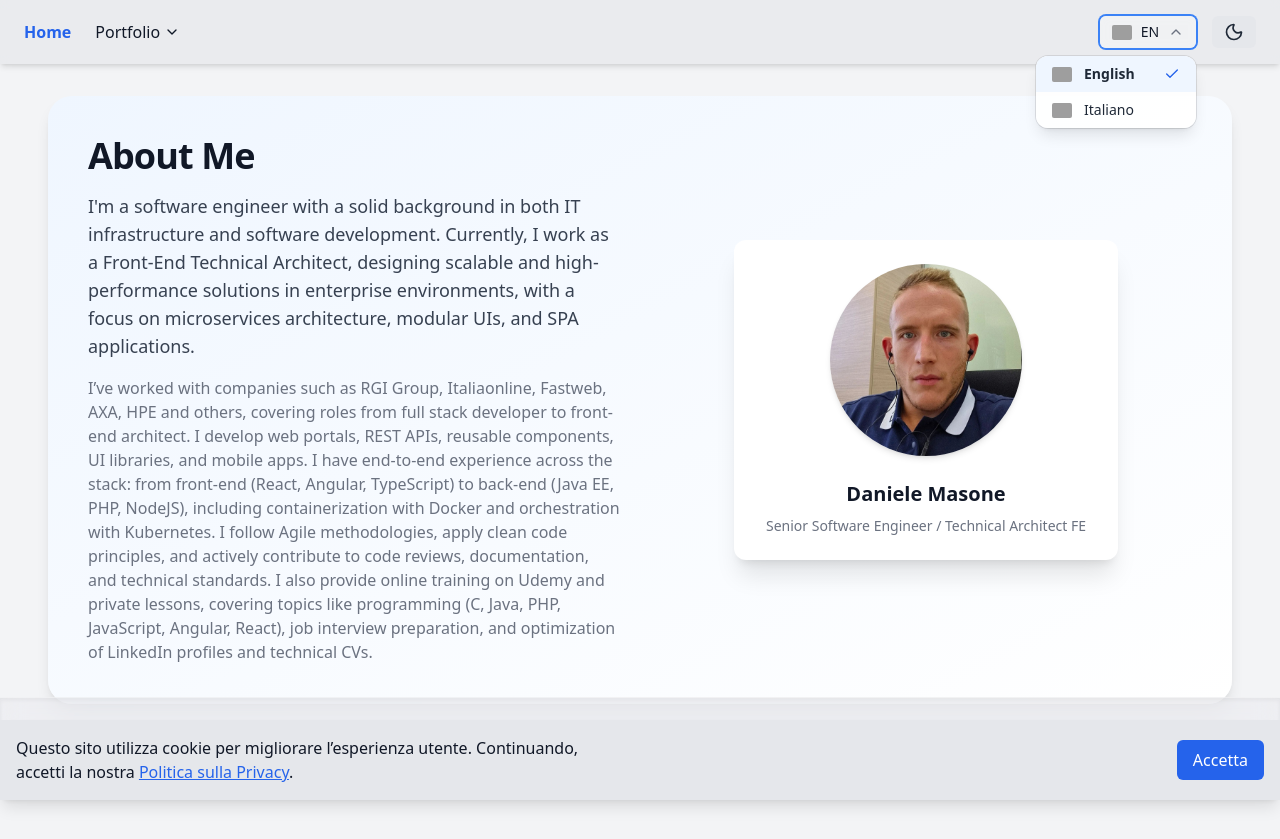
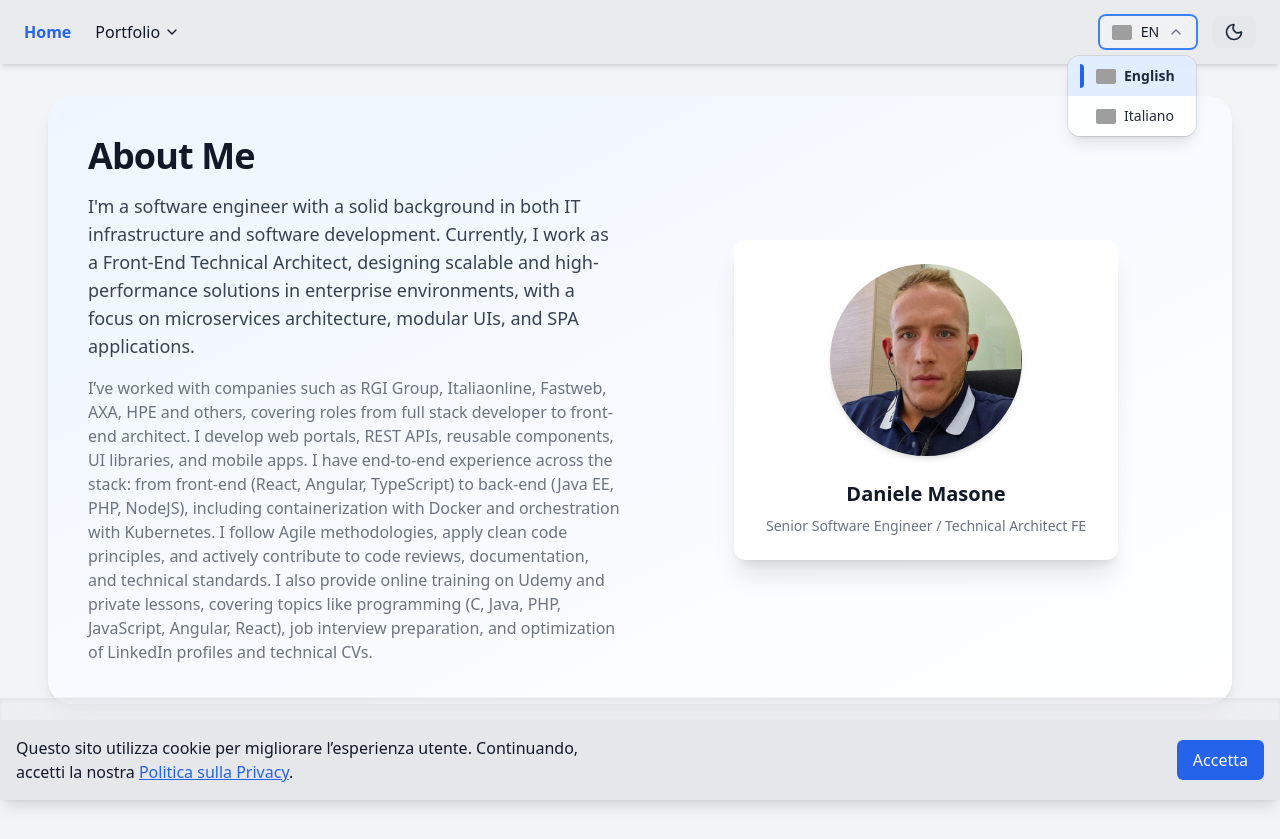
Before and after one commit to DanieleMasone/ingdanielemasone, a React (Create React App) app: page / in a window 1280 px wide. Both pictures are taken after a click on the button "EN". Built offline with nearby package versions, Linux system fonts and the light colour scheme; grey boxes are pictures that could not be loaded.

Commit message:
refactor: LanguageSwitcher

```diff
--- a/src/components/ui/languageSwitcher/LanguageSwitcher.jsx
+++ b/src/components/ui/languageSwitcher/LanguageSwitcher.jsx
@@ -1,6 +1,6 @@
 import React, {useEffect, useRef, useState} from "react";
 import {useTranslation} from "react-i18next";
-import {Check, ChevronDown} from "lucide-react";
+import {ChevronDown} from "lucide-react";
 
 const flags = {
     en: "https://flagcdn.com/w20/gb.png",
@@ -29,7 +29,7 @@ export default function LanguageSwitcher() {
     const [open, setOpen] = useState(false);
     const dropdownRef = useRef(null);
 
-    const toggleDropdown = () => setOpen((prev) => !prev);
+    const toggleDropdown = () => setOpen(prev => !prev);
     const handleChange = (lang) => {
         if (lang !== i18n.language) i18n.changeLanguage(lang).catch(console.error);
         setOpen(false);
@@ -45,7 +45,6 @@ export default function LanguageSwitcher() {
 
     return (
         <div ref={dropdownRef} className="relative inline-block text-left z-20">
-            {/* Toggle button */}
             <button
                 onClick={toggleDropdown}
                 aria-haspopup="true"
@@ -58,26 +57,18 @@ export default function LanguageSwitcher() {
                            backdrop-blur-sm min-w-[6rem]"
                 type="button"
             >
-                <img
-                    src={flags[i18n.language]}
-                    alt={`${i18n.language} flag`}
-                    className="w-5 h-auto rounded-sm"
-                    loading="lazy"
-                />
+                <img src={flags[i18n.language]} alt={`${i18n.language} flag`} className="w-5 h-auto rounded-sm"
+                     loading="lazy"/>
                 <span className="uppercase">{i18n.language}</span>
                 <ChevronDown
-                    className={`w-4 h-4 text-gray-500 dark:text-gray-300 transition-transform ${
-                        open ? "rotate-180" : "rotate-0"
-                    }`}
-                />
+                    className={`w-4 h-4 text-gray-500 dark:text-gray-300 transition-transform ${open ? "rotate-180" : "rotate-0"}`}/>
             </button>
 
-            {/* Dropdown */}
             {open && (
                 <div
-                    className="absolute right-0 mt-2 w-[10rem] origin-top-right rounded-xl
-                             bg-white/90 dark:bg-gray-800/90 shadow-lg ring-1 ring-black/10
-                               backdrop-blur-md overflow-hidden animate-fade-in"
+                    className="absolute right-0 mt-2 origin-top-right rounded-xl bg-white/90 dark:bg-gray-800/90
+                               shadow-lg ring-1 ring-black/10 backdrop-blur-md overflow-hidden animate-fade-in
+                               w-auto min-w-[8rem]"
                     role="menu"
                     aria-label="Selezione lingua"
                 >
@@ -87,23 +78,19 @@ export default function LanguageSwitcher() {
                             <button
                                 key={lang}
                                 onClick={() => handleChange(lang)}
-                                className={`flex w-full items-center gap-3 px-4 py-2 text-sm
-                                          text-gray-800 dark:text-gray-100 transition-colors
-                                          hover:bg-gray-100/80 dark:hover:bg-gray-700/60
-                            ${isActive ? "bg-blue-50 dark:bg-blue-900/40 font-semibold" : ""}`}
+                                className={`flex items-center px-3 py-2 text-sm w-full
+                                           text-gray-800 dark:text-gray-100 transition-all
+                                           hover:bg-gray-100/80 dark:hover:bg-gray-700/60
+                                ${isActive ? "bg-blue-100/80 dark:bg-blue-900/40 text-blue-800 dark:text-blue-300 font-semibold" : ""}`}
                                 role="menuitem"
                                 type="button"
                             >
-                                <img
-                                    src={flagUrl}
-                                    alt={`${lang} flag`}
-                                    className="w-5 h-auto rounded-sm"
-                                    loading="lazy"
-                                />
-                                <span className="flex-1 text-left">
-                              {languageLabels[lang]}
-                            </span>
-                                {isActive && <Check className="w-4 h-4 text-blue-600 dark:text-blue-400"/>}
+                                {/* status sidebar */}
+                                <span
+                                    className={`inline-block w-1 h-6 rounded-r-md mr-3 ${isActive ? "bg-blue-600 dark:bg-blue-400" : "bg-transparent"}`}/>
+                                <img src={flagUrl} alt={`${lang} flag`} className="w-5 h-auto rounded-sm mr-2"
+                                     loading="lazy"/>
+                                <span>{languageLabels[lang]}</span>
                             </button>
                         );
                     })}
```
